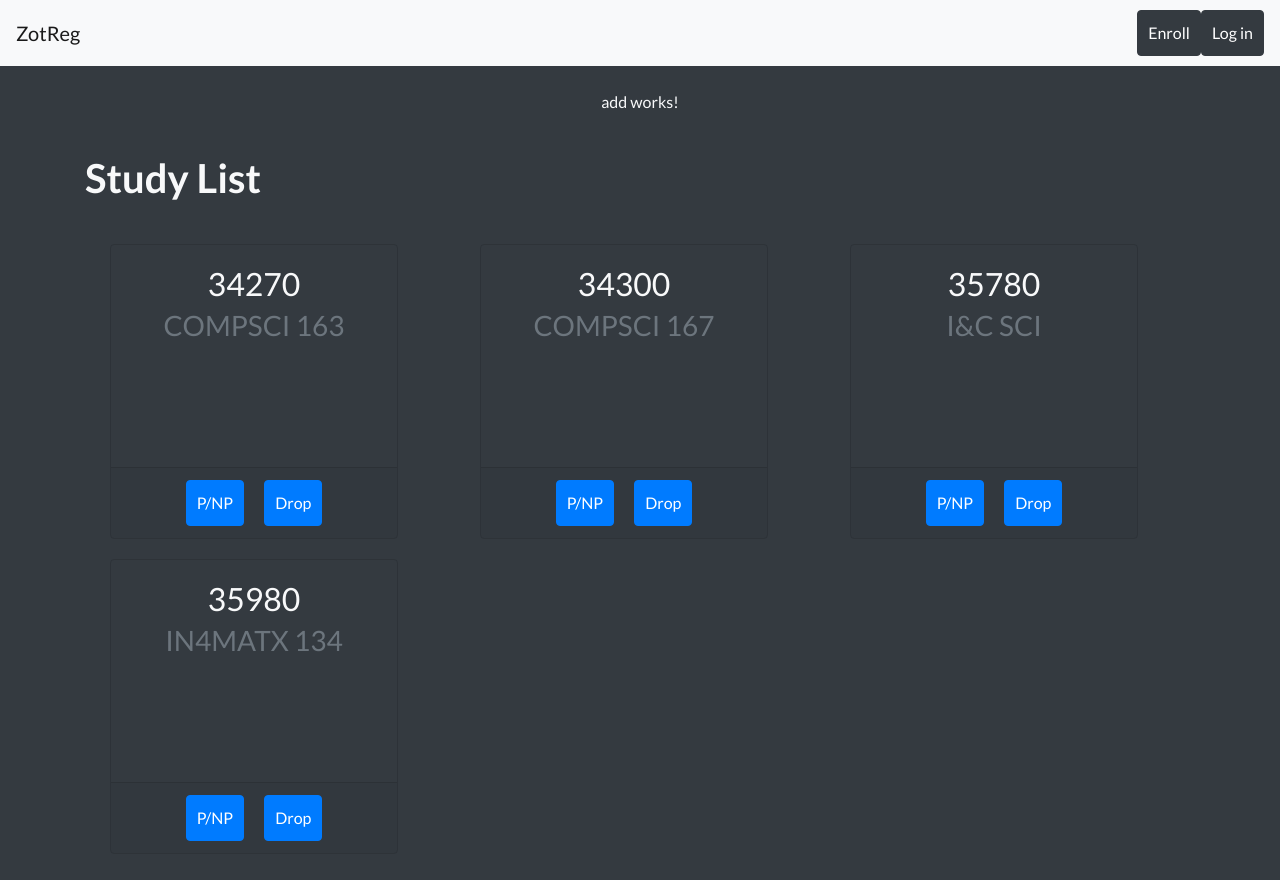
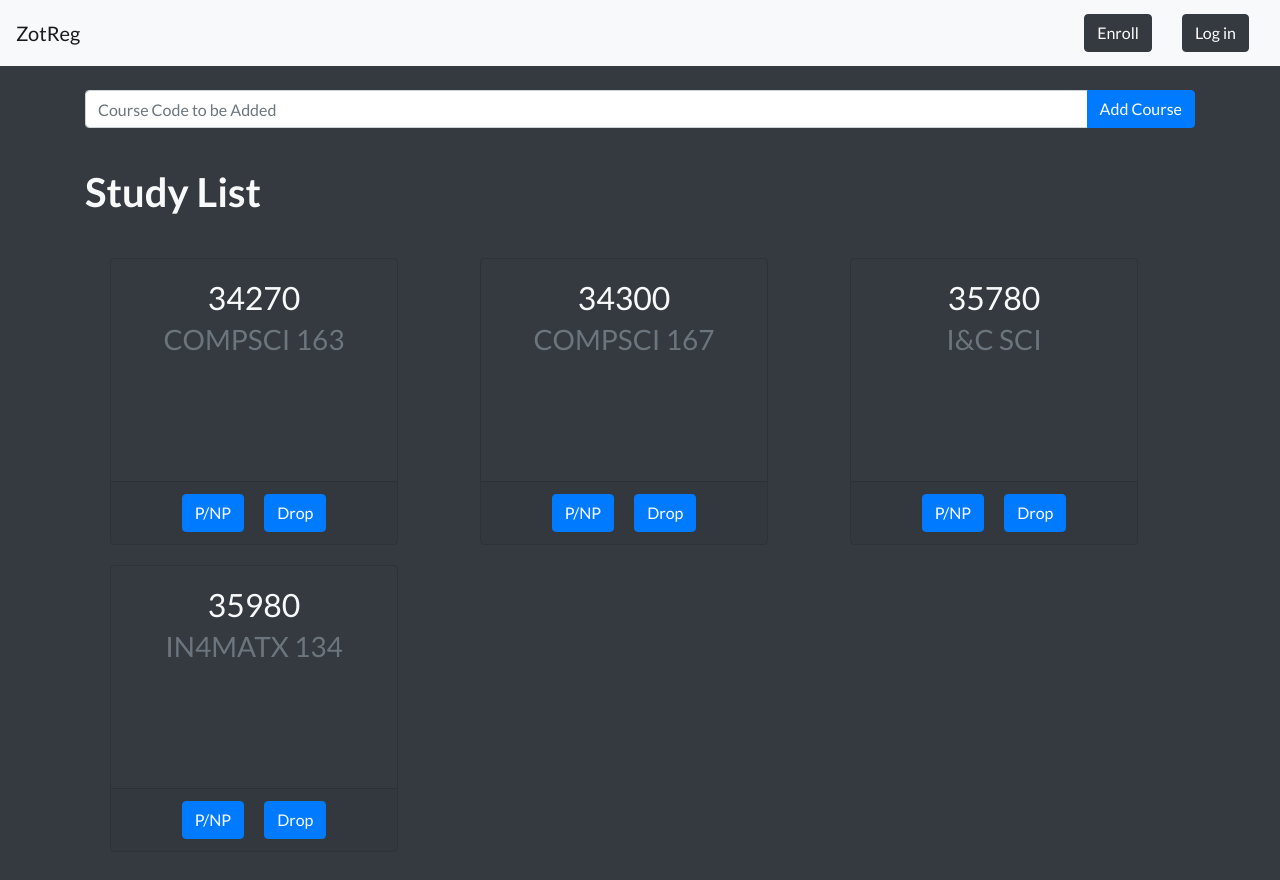
Before and after one commit to yasvi31/ZotReg, an Angular app: page / in a window 1280 px wide. Shown: the top 880 px of the page. Built offline with nearby package versions, Linux system fonts and the light colour scheme.

Commit message:
add component and UI updated

```diff
--- a/src/app/app.component.html
+++ b/src/app/app.component.html
@@ -7,10 +7,10 @@
   </li>
 </ul>
 <ul class="navbar-nav navbar-right">
-  <li class="nav-item" >
+  <li class="nav-item col" >
     <a class="btn btn-dark" role="button" href="#">Enroll</a>
   </li>
-  <li class="nav-item" >
+  <li class="nav-item col" >
     <a class="btn btn-dark" role="button" href="#">Log in</a>
   </li>
 </ul>
--- a/src/app/app.module.ts
+++ b/src/app/app.module.ts
@@ -1,5 +1,6 @@
 import { BrowserModule } from '@angular/platform-browser';
 import { NgModule } from '@angular/core';
+import { FormsModule } from '@angular/forms';
 
 import { AppRoutingModule } from './app-routing.module';
 import { AppComponent } from './app.component';
@@ -16,7 +17,8 @@ import { AddComponent } from './components/add/add.component';
   ],
   imports: [
     BrowserModule,
-    AppRoutingModule
+    AppRoutingModule,
+    FormsModule
   ],
   providers: [],
   bootstrap: [AppComponent]
--- a/src/app/components/add/add.component.html
+++ b/src/app/components/add/add.component.html
@@ -1 +1,12 @@
-<p>add works!</p>
+<div *ngIf="isMessage()" class="alert alert-success" role="alert">
+  {{message}}
+</div>
+<div class="input-group mb-3">
+  <!-- input field -->
+  <input [(ngModel)]="courseCode" type="text" class="form-control" placeholder="Course Code to be Added">
+  <!-- add button -->
+  <div class="input-group-append">
+    <button class="btn btn-primary" type="button" (click)="addCourse()">Add Course</button>
+  </div>
+</div>
+<router-outlet></router-outlet>
--- a/src/app/components/add/add.component.ts
+++ b/src/app/components/add/add.component.ts
@@ -6,10 +6,24 @@ import { Component, OnInit } from '@angular/core';
   styleUrls: ['./add.component.css']
 })
 export class AddComponent implements OnInit {
+  courseCode:string;
+  message:string
 
-  constructor() { }
+  constructor() {
+    this.courseCode = "";
+    this.message = "";
+  }
 
   ngOnInit(): void {
   }
 
+  addCourse(){
+    if(this.courseCode != ""){
+      this.message = "Course Code "+this.courseCode+" Added to Cart";
+    }
+  }
+  isMessage(){
+    return this.message != "";
+  }
+
 }
--- a/src/app/components/study-list/study-list.component.html
+++ b/src/app/components/study-list/study-list.component.html
@@ -1,4 +1,5 @@
-<div *ngIf="isMessage()" class="alert alert-primary" role="alert">
+<!-- Display feedback message -->
+<div *ngIf="isMessage()" class="alert alert-success" role="alert">
   {{message}}
 </div>
 <div class="container">
--- a/src/app/components/study-list/study-list.component.ts
+++ b/src/app/components/study-list/study-list.component.ts
@@ -27,7 +27,7 @@ export class StudyListComponent implements OnInit {
     this.courselist = this.courselist.filter(x => x[0] != courseCode);
   }
 
-  isMessage(): Booleen{
+  isMessage(){
     return this.message != "";
   }
 
--- a/src/styles.css
+++ b/src/styles.css
@@ -13,10 +13,6 @@ h2, h3 {
 	font-weight: 500;
 }
 
-button, .btn {
-	padding: 10px;
-}
-
 a {
 	color: var(--orange);
 }
```
